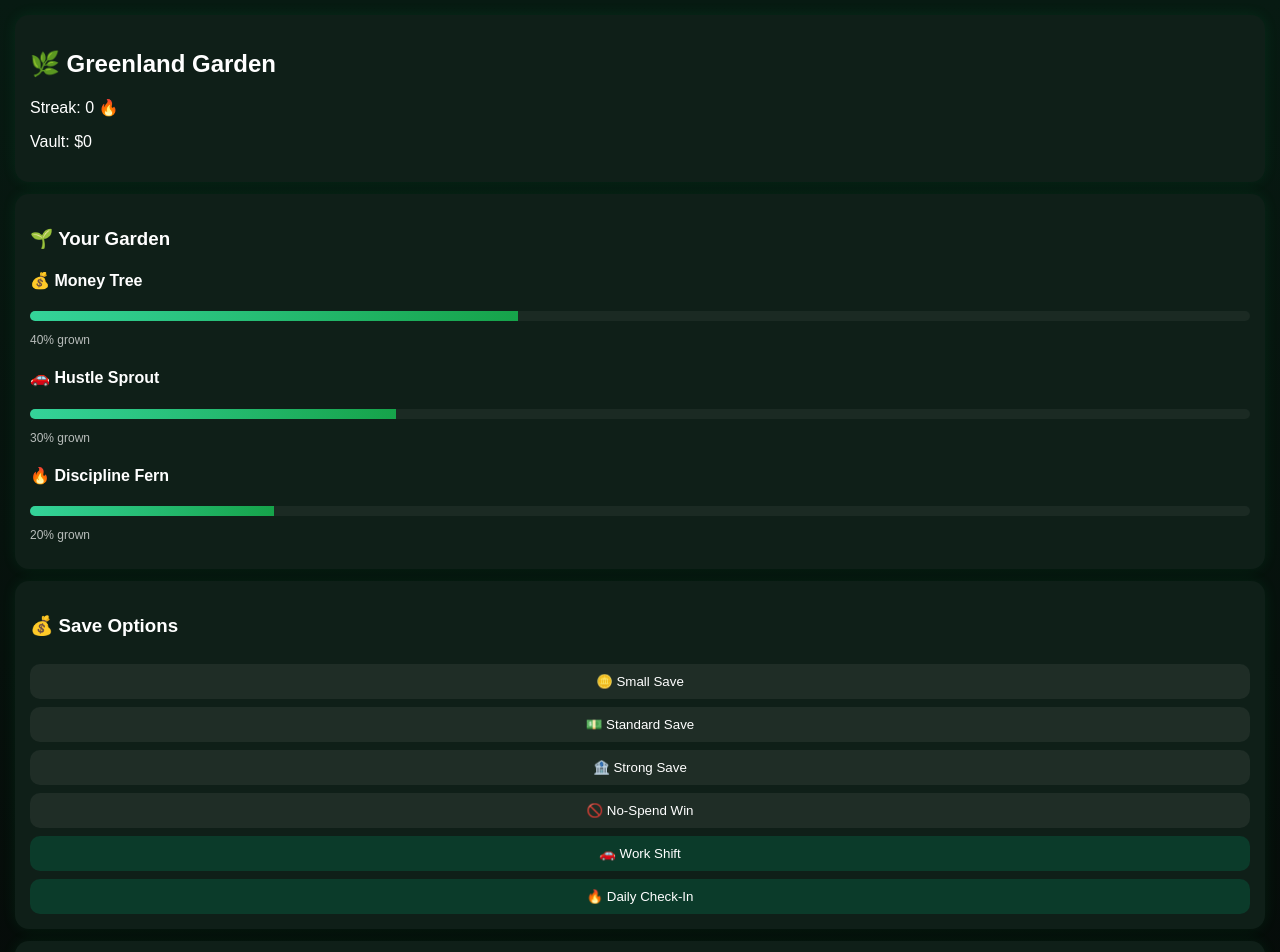
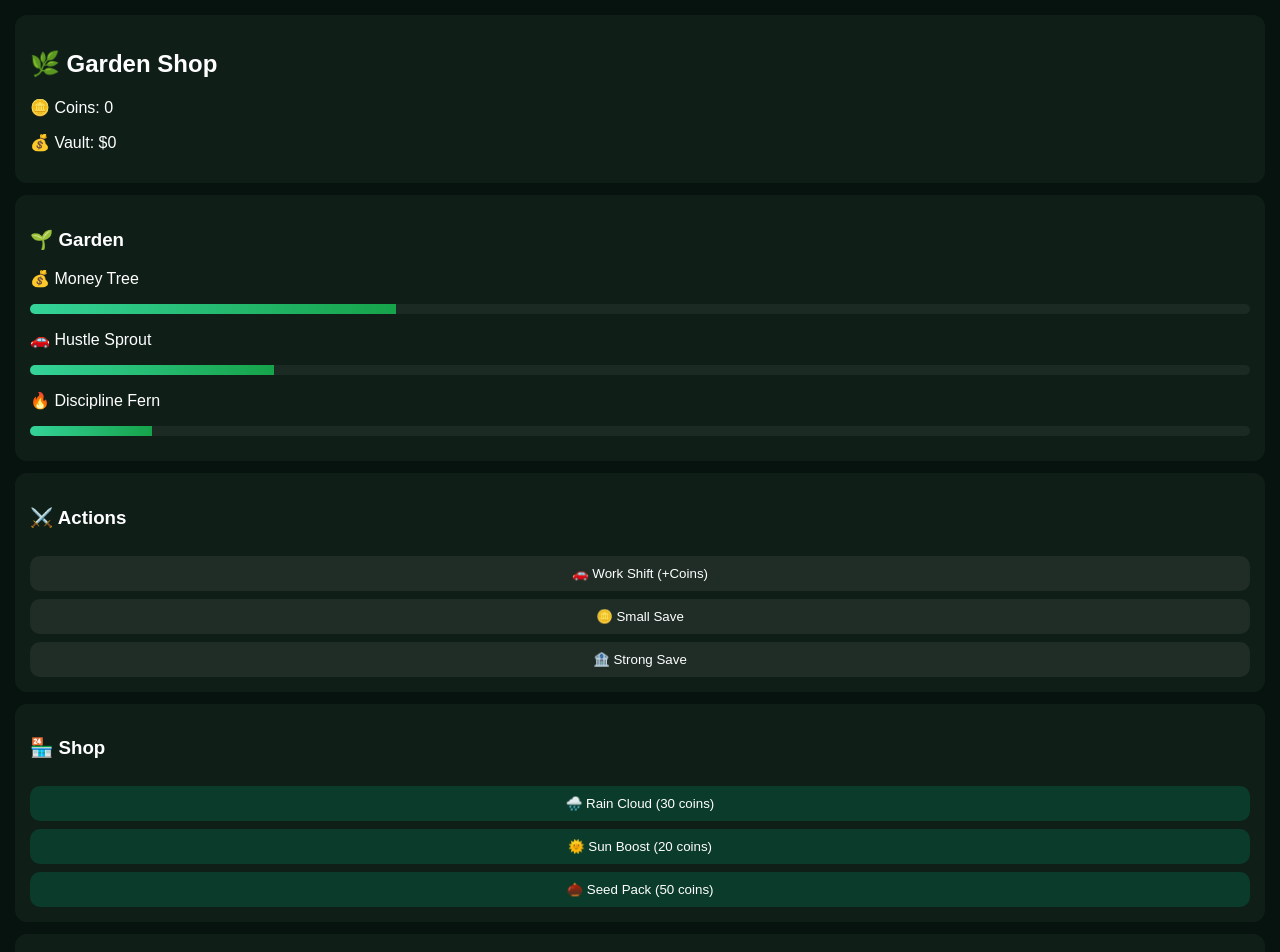
Before and after one commit to Cas6erJack/land-quest-pro-max, a Next.js app: page / in a window 1280 px wide. Shown: the top 952 px of the page. Built offline with nearby package versions, Linux system fonts and the light colour scheme.

Commit message:
Update page.js

```diff
--- a/app/page.js
+++ b/app/page.js
@@ -3,114 +3,91 @@
 import { useEffect, useState } from "react";
 
 export default function Page() {
+  const [coins, setCoins] = useState(0);
   const [vault, setVault] = useState(0);
   const [log, setLog] = useState([]);
 
-  const [streak, setStreak] = useState(0);
-
-  const [plants, setPlants] = useState([
-    { id: 1, name: "💰 Money Tree", progress: 40, note: "Savings build freedom over time", archived: false },
-    { id: 2, name: "🚗 Hustle Sprout", progress: 30, note: "Consistency beats intensity", archived: false },
-    { id: 3, name: "🔥 Discipline Fern", progress: 20, note: "Daily discipline creates stability", archived: false }
-  ]);
-
-  const [collection, setCollection] = useState([]);
+  const [plants, setPlants] = useState({
+    moneyTree: 30,
+    hustleSprout: 20,
+    disciplineFern: 10
+  });
 
   const addLog = (t) => setLog((l) => [t, ...l]);
 
   // 🌿 LOAD
   useEffect(() => {
-    const saved = localStorage.getItem("greenland_v3");
+    const saved = localStorage.getItem("greenland_shop");
     if (saved) {
       const d = JSON.parse(saved);
+      setCoins(d.coins || 0);
       setVault(d.vault || 0);
       setLog(d.log || []);
-      setStreak(d.streak || 0);
       setPlants(d.plants || plants);
-      setCollection(d.collection || []);
     }
   }, []);
 
   // 🌿 SAVE
   useEffect(() => {
     localStorage.setItem(
-      "greenland_v3",
-      JSON.stringify({ vault, log, streak, plants, collection })
+      "greenland_shop",
+      JSON.stringify({ coins, vault, log, plants })
     );
-  }, [vault, log, streak, plants, collection]);
+  }, [coins, vault, log, plants]);
 
-  // 🌱 GROW PLANT
-  const grow = (amount, type) => {
-    setPlants((prev) => {
-      let updated = prev.map((p) => {
-        if (p.archived) return p;
-
-        let boost = amount;
-
-        if (type === "small") boost = 10;
-        if (type === "standard") boost = 20;
-        if (type === "strong") boost = 35;
-        if (type === "nostreak") boost = 50;
-
-        let newProgress = p.progress + boost;
-
-        if (newProgress >= 100) {
-          setCollection((c) => [
-            {
-              name: p.name,
-              note: p.note,
-              unlocked: new Date().toLocaleDateString()
-            },
-            ...c
-          ]);
-
-          addLog(`🌿 ${p.name} fully grown → moved to collection`);
-
-          return { ...p, progress: 100, archived: true };
-        }
-
-        return { ...p, progress: newProgress };
-      });
-
-      return updated;
-    });
+  // 🌱 GROW SYSTEM
+  const growAll = (amount) => {
+    setPlants((p) => ({
+      moneyTree: Math.min(p.moneyTree + amount, 100),
+      hustleSprout: Math.min(p.hustleSprout + amount, 100),
+      disciplineFern: Math.min(p.disciplineFern + amount, 100)
+    }));
   };
 
   // 🚗 WORK
   const doWork = () => {
+    setCoins((c) => c + 20);
     setVault((v) => v + 10);
-    grow(25, "standard");
-    addLog("🚗 Work completed — garden watered");
+    growAll(15);
+    addLog("🚗 Work Shift completed (+coins + growth)");
   };
 
   // 💰 SAVE OPTIONS
   const saveSmall = () => {
+    setCoins((c) => c + 10);
     setVault((v) => v + 5);
-    grow(10, "small");
-    addLog("🪙 Small save completed");
-  };
-
-  const saveStandard = () => {
-    setVault((v) => v + 20);
-    grow(20, "standard");
-    addLog("💵 Standard save completed");
+    growAll(8);
+    addLog("🪙 Small save");
   };
 
   const saveStrong = () => {
-    setVault((v) => v + 50);
-    grow(35, "strong");
-    addLog("🏦 Strong save completed");
+    setCoins((c) => c + 40);
+    setVault((v) => v + 20);
+    growAll(25);
+    addLog("🏦 Strong save");
   };
 
-  const noSpend = () => {
-    setVault((v) => v + 10);
-    grow(50, "nostreak");
-    addLog("🚫 No-spend win (rare growth boost)");
+  // 🏪 SHOP ITEMS
+  const buyRain = () => {
+    if (coins < 30) return;
+    setCoins((c) => c - 30);
+    growAll(40);
+    addLog("🌧️ Bought Rain Cloud (big growth boost)");
   };
 
-  const checkIn = () => {
-    setStreak((s) => s + 1);
-    addLog("🔥 Daily check-in completed");
+  const buySun = () => {
+    if (coins < 20) return;
+    setCoins((c) => c - 20);
+    growAll(20);
+    addLog("🌞 Bought Sun Boost");
+  };
+
+  const buySeeds = () => {
+    if (coins < 50) return;
+    setCoins((c) => c - 50);
+    const seeds = ["Focus Vine", "Wealth Orchid", "Emergency Lily"];
+    const seed = seeds[Math.floor(Math.random() * seeds.length)];
+    addLog(`🌰 Bought Seed Pack → ${seed}`);
   };
 
   return (
@@ -118,57 +95,49 @@ export default function Page() {
 
       {/* HEADER */}
       <div style={styles.card}>
-        <h2>🌿 Greenland Garden</h2>
-        <p>Streak: {streak} 🔥</p>
-        <p>Vault: ${vault}</p>
+        <h2>🌿 Garden Shop</h2>
+        <p>🪙 Coins: {coins}</p>
+        <p>💰 Vault: ${vault}</p>
       </div>
 
-      {/* 🌱 ACTIVE GARDEN */}
+      {/* PLANTS */}
       <div style={styles.card}>
-        <h3>🌱 Your Garden</h3>
+        <h3>🌱 Garden</h3>
 
-        {plants.filter(p => !p.archived).map((p) => (
-          <div key={p.id} style={styles.plant}>
-            <h4>{p.name}</h4>
-            <div style={styles.bar}>
-              <div style={{ ...styles.fill, width: `${p.progress}%` }} />
-            </div>
-            <p style={{ fontSize: 12, opacity: 0.7 }}>{p.progress}% grown</p>
-          </div>
-        ))}
+        <Plant name="💰 Money Tree" value={plants.moneyTree} />
+        <Plant name="🚗 Hustle Sprout" value={plants.hustleSprout} />
+        <Plant name="🔥 Discipline Fern" value={plants.disciplineFern} />
       </div>
 
-      {/* 💰 ACTIONS */}
+      {/* ACTIONS */}
       <div style={styles.card}>
-        <h3>💰 Save Options</h3>
+        <h3>⚔️ Actions</h3>
 
+        <button style={styles.btn} onClick={doWork}>🚗 Work Shift (+Coins)</button>
         <button style={styles.btn} onClick={saveSmall}>🪙 Small Save</button>
-        <button style={styles.btn} onClick={saveStandard}>💵 Standard Save</button>
         <button style={styles.btn} onClick={saveStrong}>🏦 Strong Save</button>
-        <button style={styles.btn} onClick={noSpend}>🚫 No-Spend Win</button>
-
-        <button style={styles.btn2} onClick={doWork}>🚗 Work Shift</button>
-        <button style={styles.btn2} onClick={checkIn}>🔥 Daily Check-In</button>
       </div>
 
-      {/* 📖 COLLECTION */}
+      {/* SHOP */}
       <div style={styles.card}>
-        <h3>📖 Garden Collection</h3>
+        <h3>🏪 Shop</h3>
 
-        {collection.length === 0 && <p style={{ opacity: 0.6 }}>No plants fully grown yet</p>}
+        <button style={styles.shopBtn} onClick={buyRain}>
+          🌧️ Rain Cloud (30 coins)
+        </button>
 
-        {collection.map((c, i) => (
-          <div key={i} style={styles.collectionCard}>
-            <h4>{c.name}</h4>
-            <p style={{ fontSize: 12 }}>{c.note}</p>
-            <p style={{ fontSize: 11, opacity: 0.6 }}>Unlocked: {c.unlocked}</p>
-          </div>
-        ))}
+        <button style={styles.shopBtn} onClick={buySun}>
+          🌞 Sun Boost (20 coins)
+        </button>
+
+        <button style={styles.shopBtn} onClick={buySeeds}>
+          🌰 Seed Pack (50 coins)
+        </button>
       </div>
 
       {/* LOG */}
       <div style={styles.card}>
-        <h3>📜 Activity Feed</h3>
+        <h3>📜 Activity</h3>
         {log.map((l, i) => (
           <div key={i} style={{ fontSize: 12 }}>• {l}</div>
         ))}
@@ -178,9 +147,18 @@ export default function Page() {
   );
 }
 
+const Plant = ({ name, value }) => (
+  <div style={{ marginBottom: 10 }}>
+    <p>{name}</p>
+    <div style={styles.bar}>
+      <div style={{ ...styles.fill, width: `${value}%` }} />
+    </div>
+  </div>
+);
+
 const styles = {
   bg: {
-    background: "linear-gradient(#071a12, #050807)",
+    background: "#07130f",
     minHeight: "100vh",
     color: "white",
     padding: 15,
@@ -189,12 +167,26 @@ const styles = {
   card: {
     background: "#0f1f18",
     padding: 15,
-    borderRadius: 14,
-    marginBottom: 12,
-    boxShadow: "0 0 15px rgba(0,255,120,0.08)"
+    borderRadius: 12,
+    marginBottom: 12
   },
-  plant: {
-    marginBottom: 12
+  btn: {
+    width: "100%",
+    padding: 10,
+    marginTop: 8,
+    borderRadius: 10,
+    border: "none",
+    background: "#1f2d26",
+    color: "white"
+  },
+  shopBtn: {
+    width: "100%",
+    padding: 10,
+    marginTop: 8,
+    borderRadius: 10,
+    border: "none",
+    background: "#0b3b2a",
+    color: "white"
   },
   bar: {
     height: 10,
@@ -205,29 +197,5 @@ const styles = {
   fill: {
     height: "100%",
     background: "linear-gradient(90deg, #34d399, #16a34a)"
-  },
-  btn: {
-    width: "100%",
-    padding: 10,
-    marginTop: 8,
-    borderRadius: 10,
-    border: "none",
-    background: "#1f2d26",
-    color: "white"
-  },
-  btn2: {
-    width: "100%",
-    padding: 10,
-    marginTop: 8,
-    borderRadius: 10,
-    border: "none",
-    background: "#0b3b2a",
-    color: "white"
-  },
-  collectionCard: {
-    background: "#0b1511",
-    padding: 10,
-    borderRadius: 10,
-    marginTop: 8
   }
 };
```
